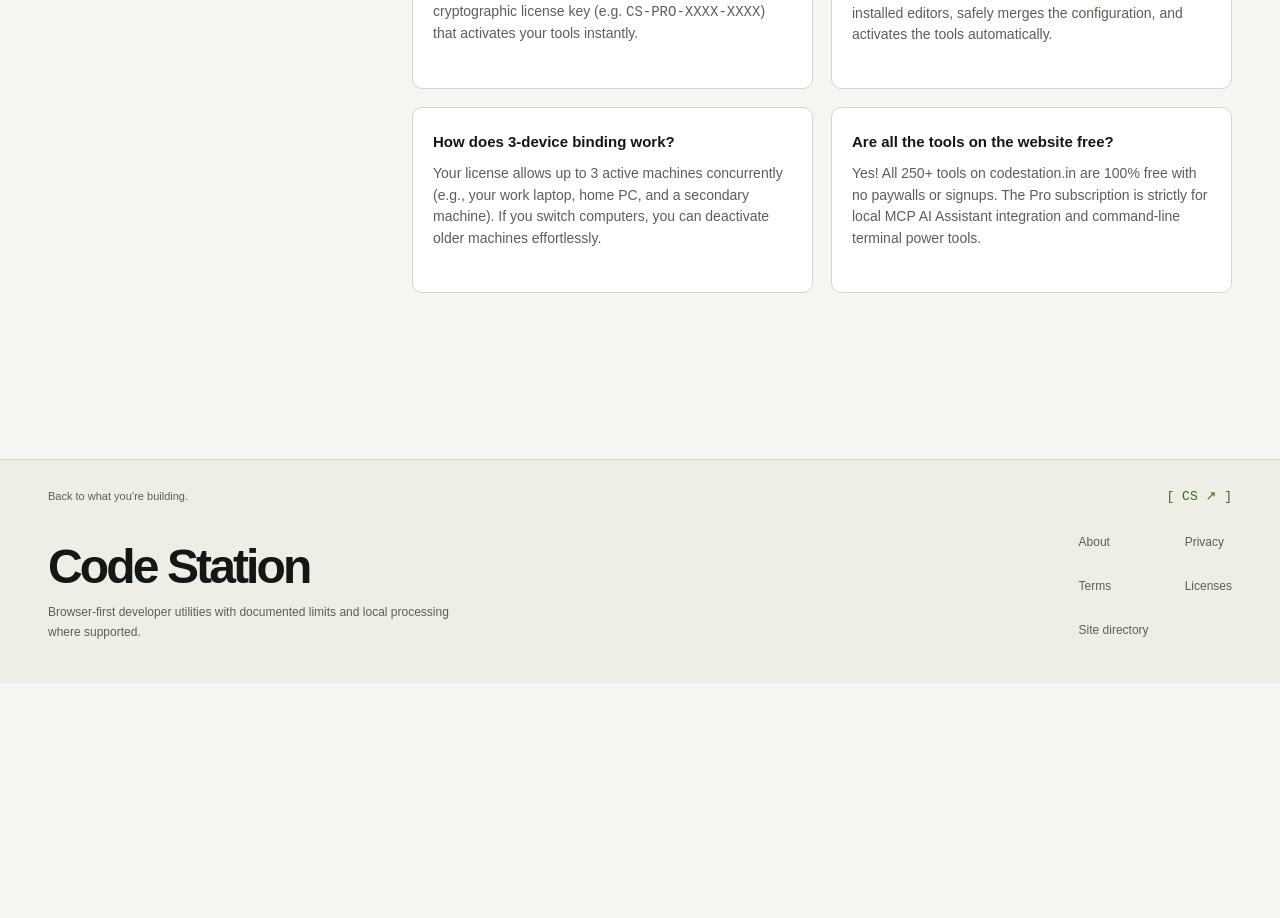
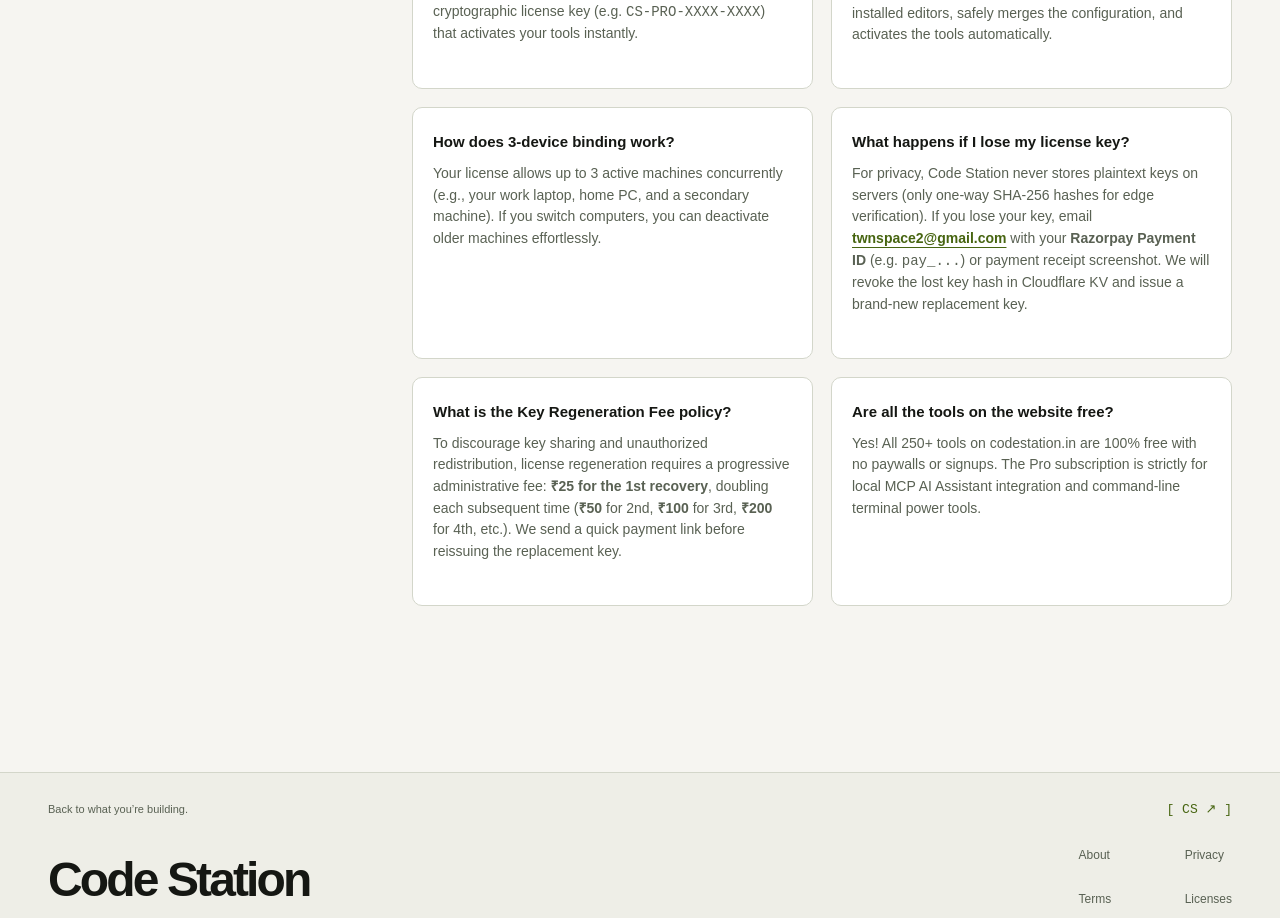
Before and after one commit to tejreddym/codestation, a Next.js app: page /pro in a window 1280 px wide. Shown: the part 5380-6298 px from the top of the page. Before the commit the page ends 6063 px from the top, so only its background shows below. Built offline with nearby package versions, Linux system fonts and the light colour scheme; no server answers.

Commit message:
docs(pro): add lost key recovery and progressive regeneration fee policy

```diff
--- a/app/pro/page.tsx
+++ b/app/pro/page.tsx
@@ -354,6 +354,20 @@
             </div>
 
             <div className={styles.faqCard}>
+              <h4 className={styles.faqQuestion}>What happens if I lose my license key?</h4>
+              <p className={styles.faqAnswer}>
+                For privacy, Code Station never stores plaintext keys on servers (only one-way SHA-256 hashes for edge verification). If you lose your key, email <strong><a href="mailto:twnspace2@gmail.com">twnspace2@gmail.com</a></strong> with your <strong>Razorpay Payment ID</strong> (e.g. <code>pay_...</code>) or payment receipt screenshot. We will revoke the lost key hash in Cloudflare KV and issue a brand-new replacement key.
+              </p>
+            </div>
+
+            <div className={styles.faqCard}>
+              <h4 className={styles.faqQuestion}>What is the Key Regeneration Fee policy?</h4>
+              <p className={styles.faqAnswer}>
+                To discourage key sharing and unauthorized redistribution, license regeneration requires a progressive administrative fee: <strong>₹25 for the 1st recovery</strong>, doubling each subsequent time (<strong>₹50</strong> for 2nd, <strong>₹100</strong> for 3rd, <strong>₹200</strong> for 4th, etc.). We send a quick payment link before reissuing the replacement key.
+              </p>
+            </div>
+
+            <div className={styles.faqCard}>
               <h4 className={styles.faqQuestion}>Are all the tools on the website free?</h4>
               <p className={styles.faqAnswer}>
                 Yes! All 250+ tools on codestation.in are 100% free with no paywalls or signups. The Pro subscription is strictly for local MCP AI Assistant integration and command-line terminal power tools.
--- a/components/ProSubscriptionManager.module.css
+++ b/components/ProSubscriptionManager.module.css
@@ -308,3 +308,19 @@
   display: block;
   color: var(--muted);
 }
+
+.recoveryNotice {
+  margin-top: 14px;
+  padding: 12px 14px;
+  background: var(--surface-alt);
+  border: 1px dashed var(--line-strong);
+  border-radius: var(--radius-sm);
+  font-size: 12px;
+  line-height: 1.5;
+  color: var(--secondary);
+}
+
+.recoveryNotice a {
+  color: var(--accent);
+  text-decoration: underline;
+}
--- a/components/ProSubscriptionManager.tsx
+++ b/components/ProSubscriptionManager.tsx
@@ -285,6 +285,10 @@
               </strong>
             </div>
 
+            <div className={styles.recoveryNotice}>
+              ⚠️ <strong>Backup this key safely:</strong> Code Station does not store plaintext keys. If you lose your key, email <a href="mailto:twnspace2@gmail.com">twnspace2@gmail.com</a> with your Payment ID or receipt screenshot to regenerate a new key (₹25 for 1st recovery, doubling each subsequent recovery: ₹50, ₹100, etc.).
+            </div>
+
             <div className={styles.cliSnippet}>
               <label>Run with Cursor or Claude Desktop:</label>
               <pre>
```
Also changed, not shown: app/docs/page.tsx (+19 -0 lines), 1 other file (tests, documents, lock files or other folders).
